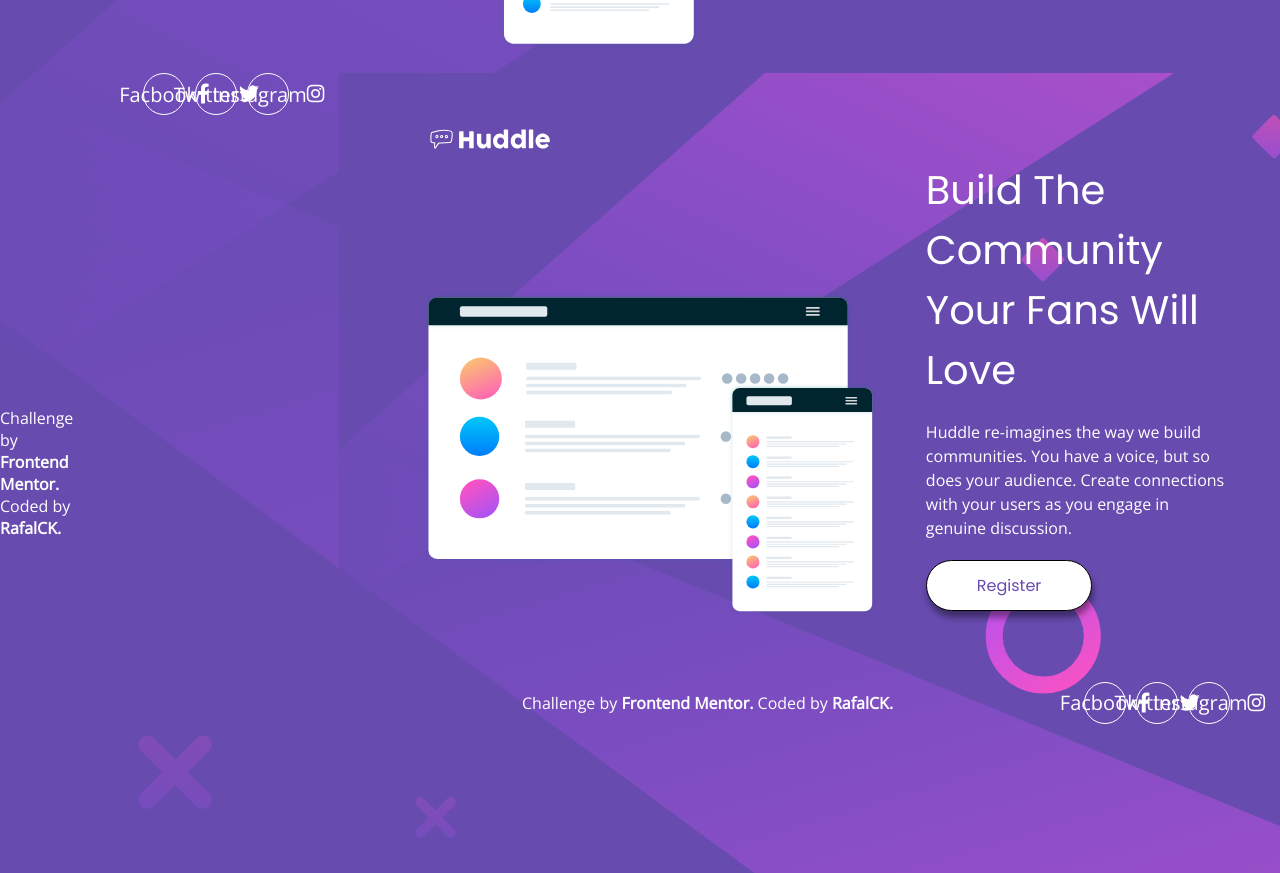
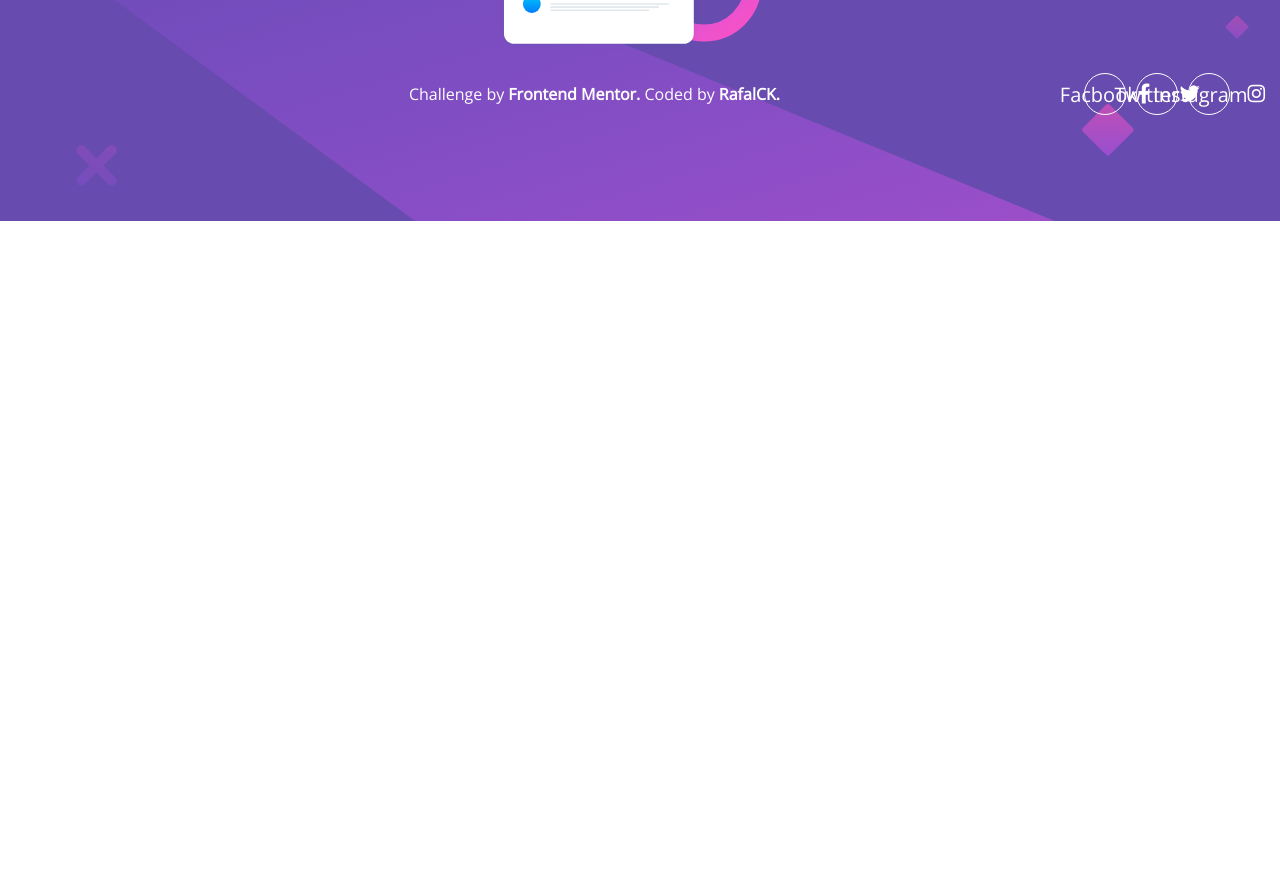
Before and after one commit to RafalCK/Landing-page-with-single-introductory, a plain HTML site: page index.html in a window 1280 px wide. Shown: the part 579-1452 px from the top of the page. After the commit the page ends 800 px from the top, so only its background shows below. Drawn offline with nearby package versions, Linux system fonts and the light colour scheme.

Commit message:
Problem with revert commit

```diff
--- a/index.html
+++ b/index.html
@@ -36,51 +36,6 @@
                 <a href="https://www.twitter.com" target="_blank" class="footer__logo">Twitter<i class="fab fa-twitter"></i></a>
                 <a href="https://www.instagram.com" target="_blank" class="footer__logo">Instagram<i class="fab fa-instagram"></i></a>
               </div>
-              <!DOCTYPE html>
-              <html lang="pl">
-                <head>
-                  <meta charset="UTF-8" />
-                  <meta name="viewport" content="width=device-width, initial-scale=1.0" />
-                  <link rel="stylesheet" href="assets/css/style.css" />
-                  <link rel="stylesheet" href="https://cdnjs.cloudflare.com/ajax/libs/font-awesome/5.13.0/css/all.min.css" />
-                  <title>Huddle landing page with single introductory</title>
-                </head>
-                <body>
-                  <div class="wrapper">
-                    <div class="container">
-                      <header>
-                        <div class="header__logo">
-                          <img src="assets/img/logo.svg" alt="Logo Huddle" />
-                        </div>
-                      </header>
-                      <main>
-                        <section class="main">
-                          <div class="main__image">
-                            <img src="assets/img/illustration-mockups.svg" alt="Mockup" />
-                          </div>
-                          <div class="main__article">
-                            <h1>Build the community your fans will love</h1>
-                            <p>Huddle re-imagines the way we build communities. You have a voice, but so does your audience. Create connections with your users as you engage in genuine discussion.</p>
-                            <button>Register</button>
-                          </div>
-                        </section>
-                        <footer>
-                          <div class="footer">
-                            <div class="footer__info">
-                              <p>Challenge by <a href="https://www.frontendmentor.io?ref=challenge" target="_blank">Frontend Mentor.</a> Coded by <a href="https://github.com/RafalCK" target="_blank"> RafalCK.</a></p>
-                            </div>
-                            <div class="footer__social">
-                              <a href="https://www.facebook.com" target="_blank" class="footer__logo">Facbook<i class="fab fa-facebook-f"></i></a>
-                              <a href="https://www.twitter.com" target="_blank" class="footer__logo">Twitter<i class="fab fa-twitter"></i></a>
-                              <a href="https://www.instagram.com" target="_blank" class="footer__logo">Instagram<i class="fab fa-instagram"></i></a>
-                            </div>
-                          </div>
-                        </footer>
-                      </main>
-                    </div>
-                  </div>
-                </body>
-              </html>
             </div>
           </footer>
         </main>
```
